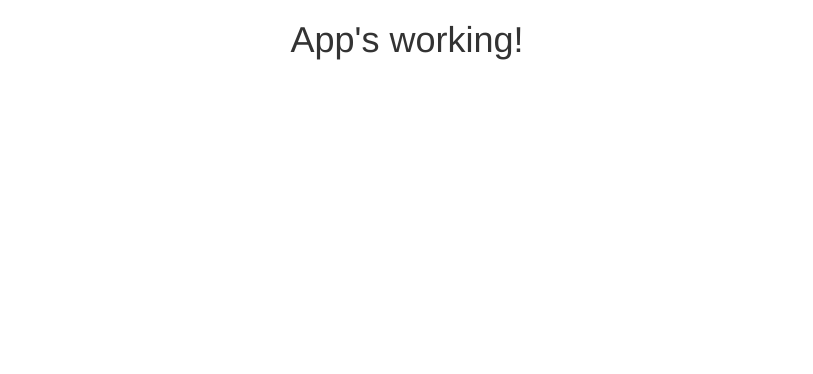
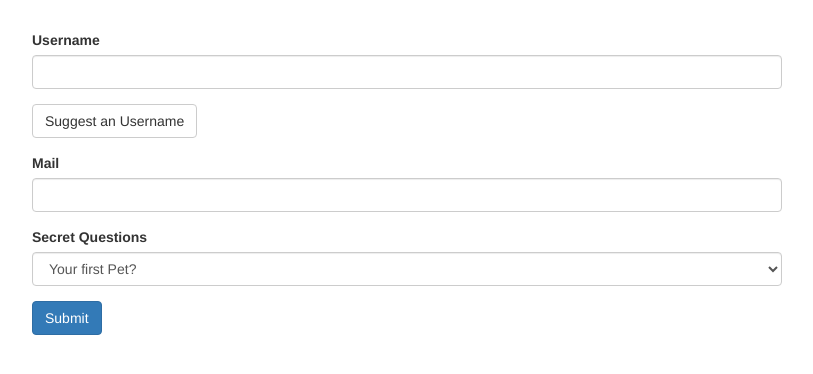
Before and after one commit to gaetanBloch/angular-forms-td, an Angular app: page / in a window 1280 px wide. Shown: the top 374 px of the page, without its empty margins (233-1046 px from the left). Built offline with nearby package versions, Linux system fonts and the light colour scheme.

Commit message:
Init Template-Driven Forms Application

```diff
--- a/src/app/app.component.css
+++ b/src/app/app.component.css
@@ -0,0 +1,7 @@
+.container {
+  margin-top: 30px;
+}
+
+.btn-default {
+  margin-bottom: 15px;
+}
--- a/src/app/app.component.html
+++ b/src/app/app.component.html
@@ -1,5 +1,27 @@
-<div class="row">
-  <div class="col-xs-12">
-    <h1 class="text-center">App's working!</h1>
+<div class="container">
+  <div class="row">
+    <div class="col-xs-12 col-sm-10 col-md-8 col-sm-offset-1 col-md-offset-2">
+      <form>
+        <div id="user-data">
+          <div class="form-group">
+            <label for="username">Username</label>
+            <input type="text" id="username" class="form-control">
+          </div>
+          <button class="btn btn-default" type="button">Suggest an Username</button>
+          <div class="form-group">
+            <label for="email">Mail</label>
+            <input type="email" id="email" class="form-control">
+          </div>
+        </div>
+        <div class="form-group">
+          <label for="secret">Secret Questions</label>
+          <select id="secret" class="form-control">
+            <option value="pet">Your first Pet?</option>
+            <option value="teacher">Your first teacher?</option>
+          </select>
+        </div>
+        <button class="btn btn-primary" type="submit">Submit</button>
+      </form>
+    </div>
   </div>
 </div>
```
Also changed, not shown: 1 other file (tests, documents, lock files or other folders).
